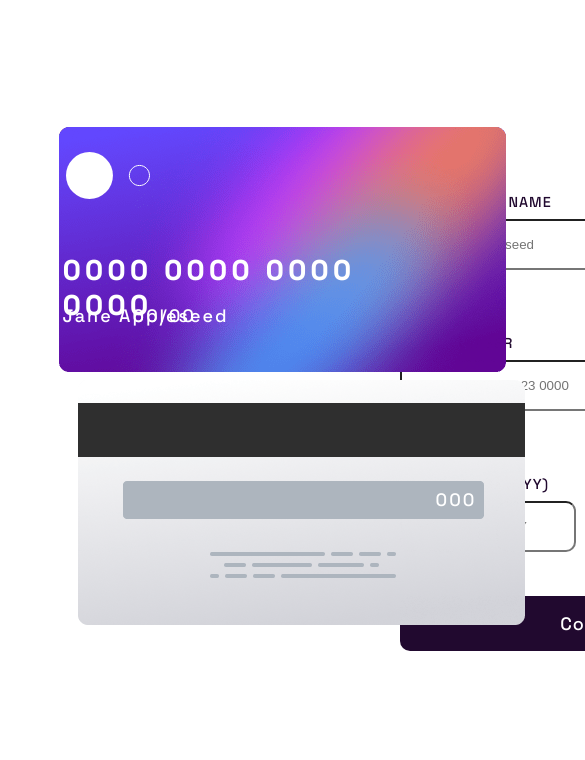
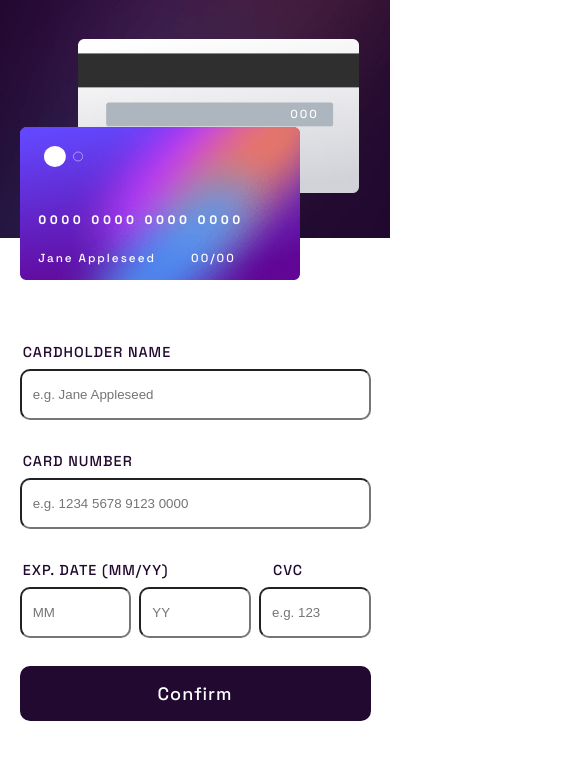
Before and after one commit to dellenar/credit-card, a plain HTML site: page index.html in a window 390 px wide. Shown: the top 760 px of the page, 585 px wide, since content can reach past the window. Drawn offline with Linux system fonts and the light colour scheme.

Commit message:
Interactive-Card-Details-Form

```diff
--- a/Css/style.css
+++ b/Css/style.css
@@ -48,30 +48,30 @@ main{
 
 .cardLogo{
     position: absolute;
-    top: 18%;
-    left: 17%;
+    top: 12%;
+    left: 8%;
 }
 
 .cardNumber{
     position: absolute;
-    top: 30%;
-    left: 16%;
+    top: 50%;
+    left: 6%;
     color: var(--clr-white);
-    letter-spacing: 5px;
+    letter-spacing: 4px;
 }
 
 .cardName{
     position: absolute;
-    top: 36%;
-    left: 16%;
+    top: 78%;
+    left: 6%;
     color: var(--clr-white);
     letter-spacing: 2px;
 }
 
 .cardDate{
     position: absolute;
-    top: 36%;
-    left: 34%;
+    top: 78%;
+    left: 75%;
     color: var(--clr-white);
     letter-spacing: 2px;
 }
@@ -221,3 +221,123 @@ input:focus{
         gap: 40rem;
     }
 }
+@media screen and (max-width: 1100px) {
+    main {
+        flex-direction: column;
+        justify-content: flex-start;
+        align-items: center;
+        height: 100vh;
+        gap: 2rem;
+    }
+    /* CARD RESPONSIVE START */
+    .left-side {
+        width: 100%;
+        margin-bottom: 2rem;
+        background-image: url("../images/bg-main-mobile.png");
+        display: flex;
+        flex-direction: column-reverse;
+        margin-top: -5rem;
+    }
+
+    .cardFront img,
+    .cardBack img{
+        width: 90%;
+
+    }
+
+    .cardFront,
+    .cardBack{
+        width: 80%;
+        position: relative;
+    }
+
+    .cardBack{
+       top: 37.5%;
+    }
+
+    .cardFront{
+       top: 15%;
+       left: 5%;
+       z-index: 1;
+    }
+    .cardLogo{
+        max-width: 10vw;
+    }
+
+    .cardNumber{
+        top: 54%;
+        font-size: 3vw;
+    }
+    .cardName{
+        top: 78%;
+        font-size: 3vw;
+    }
+
+    .cardDate{
+        top: 78%;
+        left: 55%;
+        font-size: 3vw;
+    }
+
+    .cvc{
+        top: 42%;
+        left: 68%;
+        font-size: 3vw;
+    }
+    /* CARD RESPONSIVE END */
+    /* FORM SIDE */
+    .right-side{
+        width: 90%;
+        margin: 2.6rem 0;
+    }
+
+    .form{
+        gap: 1rem;
+        margin: 0;
+    }
+
+    input{
+        width: 100%;
+    }
+
+    .holderText,
+    .numberText,
+    .tag{
+        margin-bottom: -0.5rem;
+        gap: 0;
+    }
+
+    .tag span:last-child{
+        position:sticky;
+        left: 70%;
+    }
+
+    .month,
+    .year,
+    .cv{
+        width: 100%;
+    }
+
+    .bottom-form{
+        width: 100%;
+        gap: 0.5rem;
+        display: flex;
+    }
+
+    .bottom-form div:last-child{
+        flex-grow: 2;
+    }
+
+    .error_1,
+    .error_2{
+        margin-top: -0.9rem;
+    }
+
+    .bottom_errors{
+        margin-top: 1.2rem;
+        margin-bottom: 0.5rem;
+    }
+    .btn-1{
+        margin-bottom: 1rem;
+    }
+}
--- a/JS/app.js
+++ b/JS/app.js
@@ -86,7 +86,7 @@ cardNumberInput.addEventListener('input', () => {
 
 // Live Update Inputs
 
-const cardNumber = document.querySelector('.cardNumber h1')
+const cardNumber = document.querySelector('.cardNumber')
 const cardName = document.querySelector('.cardName')
 const cardDate = document.querySelector('.cardDate')
 const CVC = document.querySelector('.cvc')
--- a/index.html
+++ b/index.html
@@ -13,37 +13,21 @@
 <body>
   <main>
     <section class="left-side">
-      <!-- Card Front Img Start -->
+      <!-- Card Front Start -->
       <div class="cardFront">
-        <img src="images/bg-card-front.png" alt="frontside">
+        <img class="frontIMG" src="images/bg-card-front.png" alt="frontside">
+        <img src="images/card-logo.svg" class="cardLogo" alt="logo">
+        <h1 class="cardNumber">0000 0000 0000 0000</h1>
+        <p class="cardName">Jane Appleseed</p>
+        <p class="cardDate">00/00</p>
       </div>
-      <!-- Card Front Img End -->
-      <!-- Card Front Logo Start -->
-      <div class="cardLogo">
-        <img src="images/card-logo.svg" alt="logo">
-      </div>
-      <!-- Card Front Logo End -->
-      <!-- Card Front Number Start -->
-      <div class="cardNumber">
-        <h1>0000 0000 0000 0000</h1>
-      </div>
-      <!-- Card Front Number End -->
-      <!-- Card Front Name Start -->
-      <div class="cardName">
-        <p>Jane Appleseed</p>
-      </div>
-      <!-- Card Front Name End -->
-      <!-- Card Front Date Start -->
-      <div class="cardDate">
-        <p>00/00</p>
-      </div>
-      <!-- Card Front Date End -->
+      <!-- Card Front End -->
       <!-- Card Back Start -->
       <div class="cardBack">
           <img src="images/bg-card-back.png" alt="backside">
           <p class="cvc">000</p>
       </div>
-        <!-- Card Back End -->
+      <!-- Card Back End -->
     </section>
     <!-- FORM START -->
     <section class="right-side">
@@ -85,7 +69,7 @@
             </div>
           </div>
           <div>
-            <input type="text" placeholder="e.g. 123" maxlength="3">
+            <input class="cv" type="text" placeholder="e.g. 123" maxlength="3">
             <div class="bottom_errors">
               <p class="error_1">Can't be blank</p>
               <p class="error_2">Wrong format, Numbers only</p>
```
